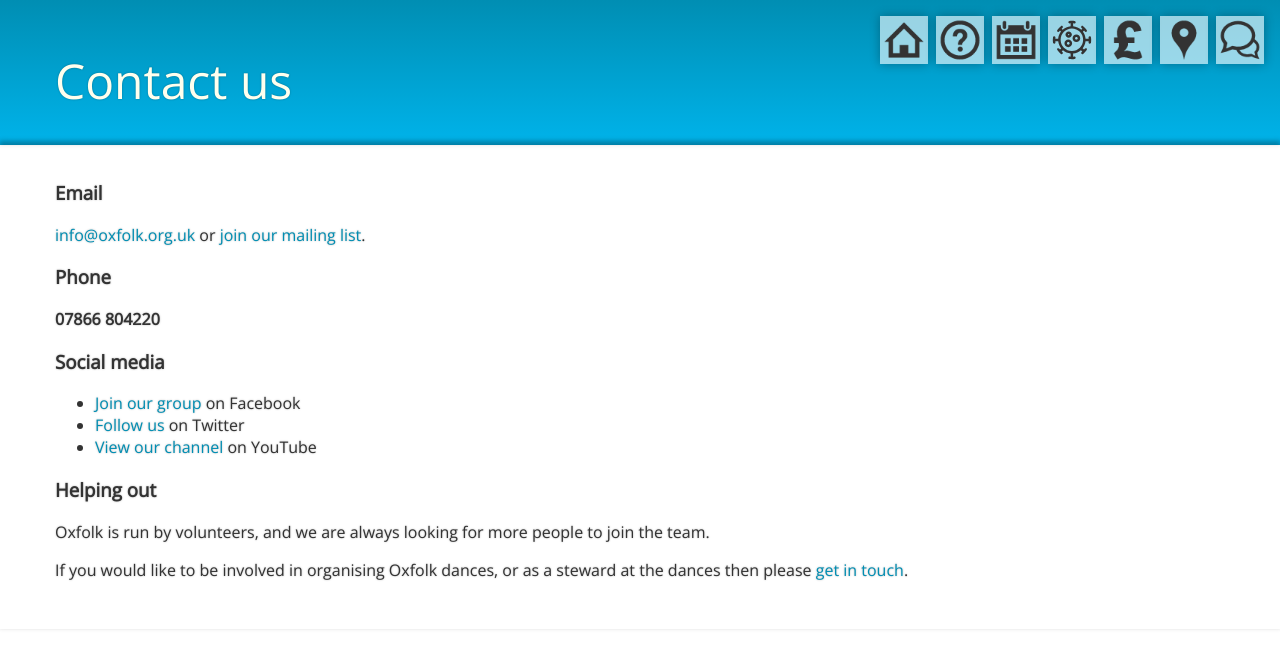
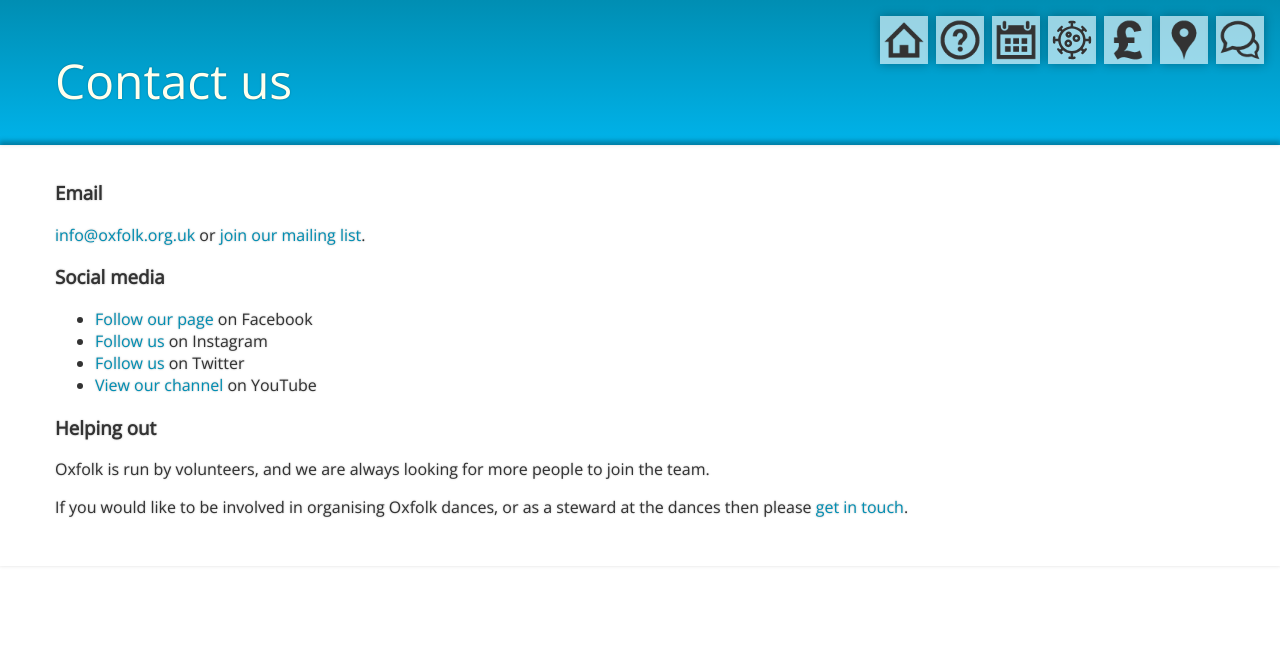
Before and after one commit to oxfolk/oxfolk.org.uk, a Jekyll site: the page built from contact.html, in a window 1280 px wide. Shown: the top 669 px of the page. Built offline with Jekyll 4.4.1, drawn with Linux system fonts in a browser that asks for light colours.

Commit message:
chore: remove phone number

```diff
--- a/contact.html
+++ b/contact.html
@@ -14,22 +14,23 @@
     <div class="content">
         <h3>Email</h3>
         <p>
-            <a href="mailto:info@oxfolk.org.uk">info@oxfolk.org.uk</a> or <a href="mailto:oxfolk@gmail.com?subject=Mailing List">join our mailing list</a>.
+            <a href="mailto:info@oxfolk.org.uk">info@oxfolk.org.uk</a> or <a
+                href="mailto:oxfolk@gmail.com?subject=Mailing List">join our mailing list</a>.
         </p>
-        <h3>Phone</h3>
-        <p><b>07866 804220</b></p>
         <h3>Social media</h3>
         <ul>
-            <li><a href="http://www.facebook.com/Oxfolkceilidhs" target="_blank">Join our group</a> on Facebook</li>
-            <li><a href="http://twitter.com/Oxfolk" target="_blank">Follow us</a> on Twitter</li>
-            <li><a href="http://www.youtube.com/oxfolk" target="_blank">View our channel</a> on YouTube</li>
+            <li><a href="https://www.facebook.com/Oxfolkceilidhs" target="_blank">Follow our page</a> on Facebook</li>
+            <li><a href="https://www.instagram.com/oxfolkceilidhs/]" target="_blank">Follow us</a> on Instagram</li>
+            <li><a href="https://twitter.com/Oxfolk" target="_blank">Follow us</a> on Twitter</li>
+            <li><a href="https://www.youtube.com/oxfolk" target="_blank">View our channel</a> on YouTube</li>
         </ul>
         <h3>Helping out</h3>
         <p>
             Oxfolk is run by volunteers, and we are always looking for more people to join the team.
         </p>
         <p>
-            If you would like to be involved in organising Oxfolk dances, or as a steward at the dances then please <a href="mailto:oxfolk.stewards@gmail.com">get in touch</a>.
+            If you would like to be involved in organising Oxfolk dances, or as a steward at the dances then please <a
+                href="mailto:oxfolk.stewards@gmail.com">get in touch</a>.
         </p>
     </div>
 </article>
```
